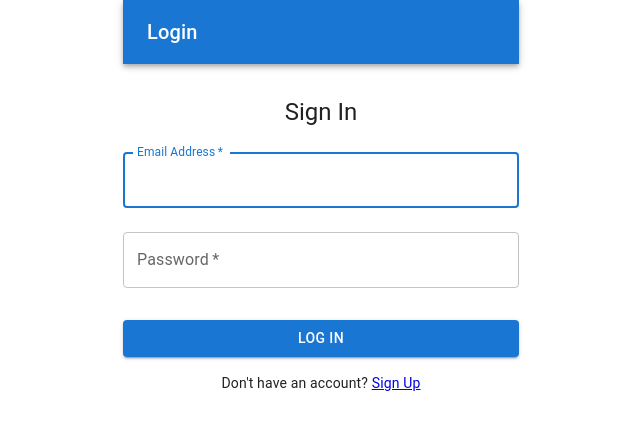
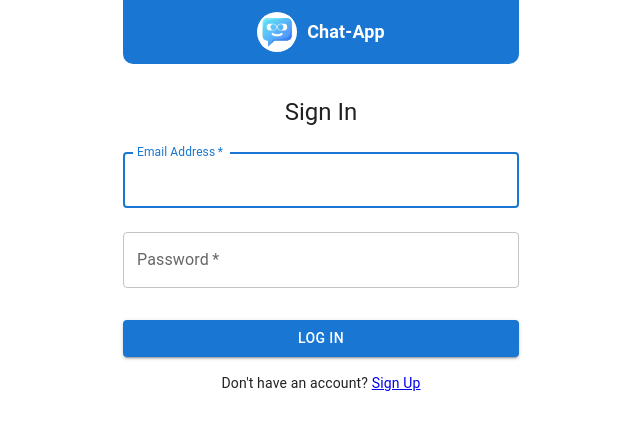
Before and after one commit to dharmeshpal42/Chat-model, a React (Create React App) app: page /login in a window 1280 px wide. Shown: the top 430 px of the page, without its empty margins (319-959 px from the left). Built offline with nearby package versions, Linux system fonts and the light colour scheme; no server answers.

Commit message:
Added Logo to login page

```diff
--- a/src/pages/Login.tsx
+++ b/src/pages/Login.tsx
@@ -1,9 +1,10 @@
 // src/pages/Login.tsx
-import { AppBar, Box, Button, CircularProgress, Container, TextField, Toolbar, Typography } from "@mui/material";
+import { AppBar, Box, Button, CircularProgress, Container, Stack, TextField, Toolbar, Typography } from "@mui/material";
 import { signInWithEmailAndPassword } from "firebase/auth";
 import React, { useState } from "react";
 import { Link, useNavigate } from "react-router-dom";
 import { auth } from "../firebase/firebase";
+import logo from "../assets/images/header-logo.png";
 
 const Login = () => {
   const [email, setEmail] = useState("");
@@ -50,11 +51,34 @@ const Login = () => {
 
   return (
     <Container component="main" maxWidth="xs">
-      <AppBar position="static">
+      <AppBar position="static" sx={{ borderBottomLeftRadius: "10px", borderBottomRightRadius: "10px", zIndex: 99, boxShadow: "unset" }}>
         <Toolbar>
-          <Typography variant="h6" sx={{ flexGrow: 1 }}>
-            Login
-          </Typography>
+          <Box sx={{ display: "flex", alignItems: "center", flexGrow: 1, justifyContent: "center" }}>
+            <Stack
+              alignItems={"center"}
+              justifyContent={"center"}
+              sx={{
+                width: "40px",
+                height: "40px",
+                marginRight: "10px",
+                borderRadius: "50%",
+                overflow: "hidden",
+                backgroundColor: "white",
+              }}
+            >
+              <img src={logo} alt="Logo" style={{ width: "80%", height: "80%", objectFit: "cover" }} />
+            </Stack>
+            <Typography
+              variant="h6"
+              sx={{
+                fontWeight: "bold",
+                textTransform: "capitalize",
+                fontSize: { xs: "18px", sm: "inherit" },
+              }}
+            >
+              Chat-App
+            </Typography>
+          </Box>
         </Toolbar>
       </AppBar>
       <Box
```
